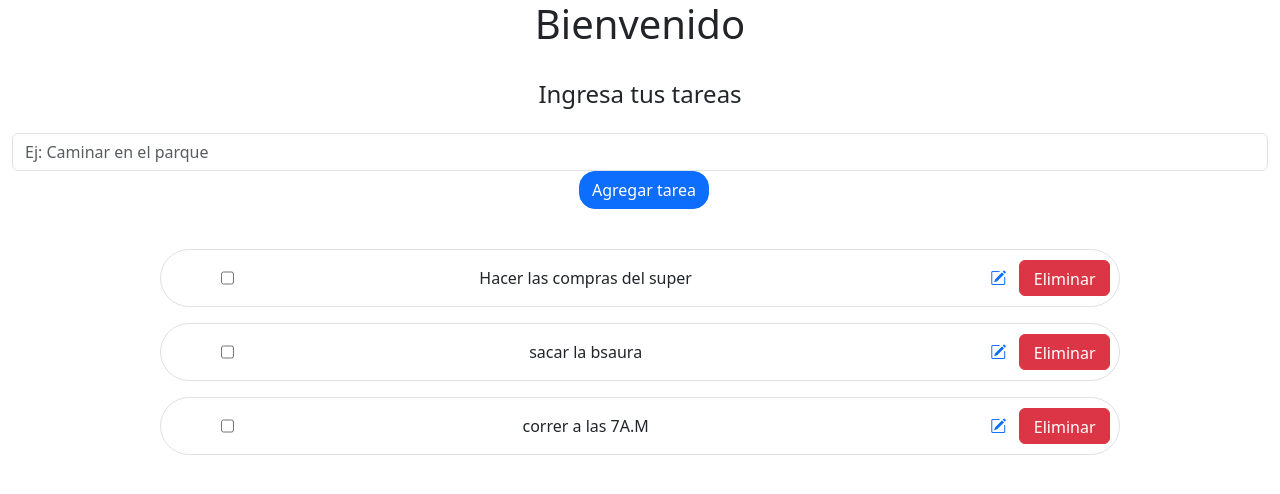
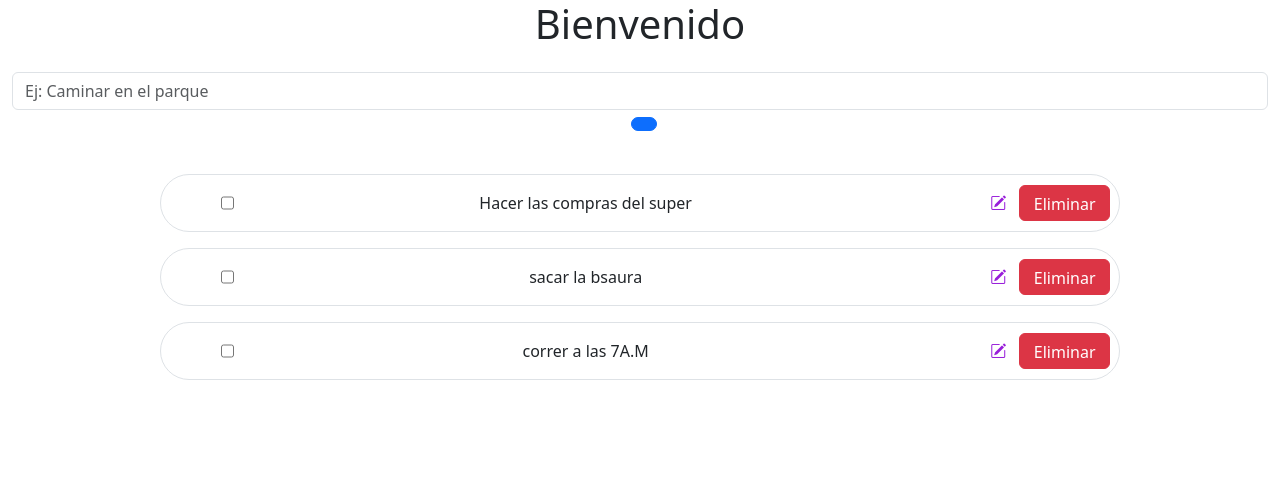
Before and after one commit to MaiaFede/Backend-ListaTareas, a React (Vite) app: page / in a window 1280 px wide. Shown: the top 494 px of the page. Built offline with nearby package versions, Linux system fonts and the light colour scheme; no server answers; data requests are answered from the project's data file.

Commit message:
Intente añadir las funiones editar y obetner id

```diff
--- a/package.json
+++ b/package.json
@@ -16,6 +16,7 @@
     "react-bootstrap": "^2.10.2",
     "react-dom": "^18.2.0",
     "react-hook-form": "^7.51.1",
+    "react-router-dom": "^6.22.3",
     "sweetalert2": "^11.10.6"
   },
   "devDependencies": {
--- a/src/App.css
+++ b/src/App.css
@@ -4,3 +4,7 @@
     height: 65%;
     margin-top: 10px;
 }
+
+.btn-link{
+color: rgb(152, 29, 218)
+}
--- a/src/components/ItemTarea.jsx
+++ b/src/components/ItemTarea.jsx
@@ -3,7 +3,7 @@ import { Button } from 'react-bootstrap';
 import Swal from "sweetalert2";
 import {borrarTarea, leerTareas} from "../helpers/queries"
 
-const ItemTarea = ({tarea, setTareas}) => {
+const ItemTarea = ({tarea, setTareas, setEditando}) => {
     const eliminarTarea= () =>{
         Swal.fire({
           title: "Estas seguro de eliminar la tarea?",
@@ -46,7 +46,7 @@ const ItemTarea = ({tarea, setTareas}) => {
                     <input type="checkbox" checked={tarea.completado} onChange={(e) => {e.target.value}} className="ms-5" />
                     <p className='mt-3 me-5 ms-2'> {tarea.nombreTarea} </p>
                     <div className="d-flex justify-content-between align-content-center">
-                    <Button variant="link"> <i className="bi bi-pencil-square col-6"></i></Button>
+                    <Button variant="link" onClick={()=>(setEditando(true))}> <i className="bi bi-pencil-square col-6"></i></Button>
                     <Button variant="danger"  onClick={eliminarTarea} className="col-6 ">Eliminar</Button>
                     </div>
                     </div>
--- a/src/components/ListaTareas.jsx
+++ b/src/components/ListaTareas.jsx
@@ -1,21 +1,29 @@
 import { useState, useEffect } from "react";
-import { leerTareas, crearTarea } from "../helpers/queries";
+import { leerTareas, crearTarea, obtenerTarea, editarTarea } from "../helpers/queries";
 import { Form, Button } from "react-bootstrap";
 import { useForm } from "react-hook-form";
+import { useParams } from "react-router-dom";
 import ItemTarea from "./ItemTarea";
 import Swal from "sweetalert2";
 
 const ListaTareas = () => {
   const [tareas, setTareas] = useState([]);
+  const [editando, setEditando] = useState(false);
+  const[titulo, setTitulo]= useState("")
+const [buttonForm, setButtonForm]= useState("")
+
   const {
     register,
     handleSubmit,
     formState: { errors },
-    reset,
+    reset, setValue
   } = useForm();
+
+  const {id} = useParams();
 
   useEffect(() => {
     obtenerTareas();
+    cargarTareaEnFormulario()
   }, []);
 
   const obtenerTareas = async () => {
@@ -26,13 +34,47 @@ const ListaTareas = () => {
     } else {
     }
   };
+
+  const cargarTareaEnFormulario = async()=>{
+    const respuesta = await obtenerTarea(id)
+    if (respuesta.status === 200) {
+      const tareaBuscada = await respuesta.json();
+      setValue("nombreReceta", tareaBuscada.nombreTarea);
+    }
+  }
+
   const datosValidados = async (tarea) => {
+
+if (editando){
+  setTitulo("Edita tus tareas")
+  setButtonForm("Actualizar tarea")
+  const tareaEditada = {
+    nombreTarea: tarea.nombreTarea,
+    completado: false,
+  };
+  const respuesta = await editarTarea(tareaEditada, id);
+  if (respuesta.status === 200) {
+    Swal.fire({
+      title: "Tarea editada",
+      text: `La tarea: ${tareaEditada.nombreTarea}, fue editada correctamente`,
+      icon: "success",
+    });
+
+  } else {
+    Swal.fire({
+      title: "Ocurrio un error",
+      text: `La receta: ${tareaEditada.nombreTarea}, no pudo ser editada, intente esta operación en unos minutos.`,
+      icon: "error",
+    });
+  }
+}else{
+  setTitulo("Ingresa tus tareas")
+  setButtonForm("Agregar tarea")
   const tareaNueva = {
     nombreTarea: tarea.nombreTarea,
     completado: false,
   };
   const respuesta = await crearTarea(tareaNueva);
-
   if (respuesta.status === 201) {
     Swal.fire({
       title: "Tarea creada",
@@ -48,11 +90,13 @@ const ListaTareas = () => {
       icon: "error",
     });
   }
+
+}
       };
 
   return (
     <div className="container-fluid align-center text-center ">
-                  <h1>Bienvenido</h1>            <h4>Ingresa tus tareas</h4>
+                  <h1>Bienvenido</h1>            <h4>{titulo}</h4>
       <Form className="my-4" onSubmit={handleSubmit(datosValidados)}>
         <Form.Group className="mb-3" controlId="formNombreTarea">
           <Form.Control
@@ -76,14 +120,14 @@ const ListaTareas = () => {
             {errors.nombreTarea?.message}
           </Form.Text>
           <Button type="submit" variant="primary" className="rounded-4 ms-2">
-            Agregar tarea
+            {buttonForm}
           </Button>
         </Form.Group>
 
       </Form>
       <ul className="list-group">
         {tareas.map((tarea) => (
-          <ItemTarea key={tarea.id} tarea={tarea} setTareas={setTareas}></ItemTarea>
+          <ItemTarea key={tarea.id} tarea={tarea} setTareas={setTareas} setEditando={setEditando}></ItemTarea>
         ))}
 
       </ul>
--- a/src/helpers/queries.js
+++ b/src/helpers/queries.js
@@ -48,3 +48,18 @@ export const crearTarea = async (tareaNueva) => {
       console.error(error);
     }
   };
+
+  export const editarTarea = async (tareaEditada, id) => {
+    try {
+      const respuesta = await fetch(APITareas+'/'+id,{
+        method: "PUT",
+        headers:{
+          "Content-Type":"application/json"
+        },
+        body: JSON.stringify(tareaEditada)
+      });
+      return respuesta;
+    } catch (error) {
+      console.error(error);
+    }
+  };
```
Also changed, not shown: 1 other file (tests, documents, lock files or other folders). Lines whose indentation alone changed are shown as unchanged.
